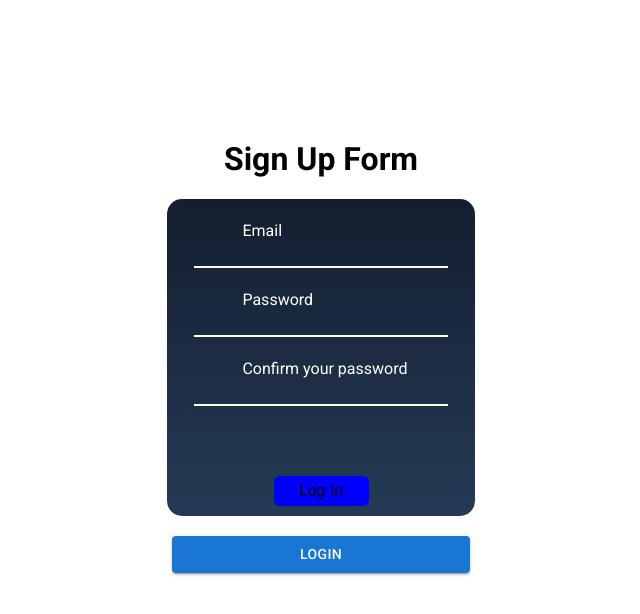
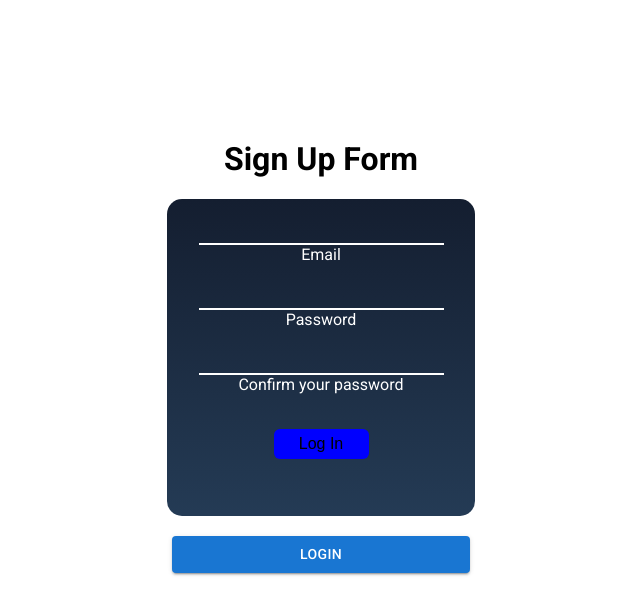
Before and after one commit to Vsord/React-fullApp, a React (Create React App) app: page /signup in a window 1280 px wide. Shown: the top 614 px of the page, without its empty margins (319-959 px from the left). Built offline with nearby package versions, Linux system fonts and the light colour scheme.

Commit message:
SU-4252: localStorage added, refactoring done

```diff
--- a/src/components/Dashboard/Dashboard.module.scss
+++ b/src/components/Dashboard/Dashboard.module.scss
@@ -1,3 +1,4 @@
 .dashboard_block {
     margin: 0 auto;
+    width: 253px;
 }
--- a/src/components/Form/Form.jsx
+++ b/src/components/Form/Form.jsx
@@ -1,30 +1,41 @@
-import { React, useState } from "react";
+import { React, useState, useEffect } from "react";
 import styles from "./Form.module.scss";
 import { useFormik } from "formik";
 import { NavLink } from "react-router-dom";
-import schema from "../../schema/validationSchema";
 import Button from "@mui/material/Button";
-import { boolean } from "yup/lib/locale";
+import * as yup from "yup";
 
 const Form = (props) => {
-  const [formData, setFormData] = useState();
+  const [formData, setFormData] = useState(() => {
+    const localData = localStorage.getItem("formData");
+    return localData ? JSON.parse(localData) : [];
+  });
+
+  useEffect(() => {
+    localStorage.setItem("formData", JSON.stringify(formData));
+  }, [formData]);
+
   const formik = useFormik({
     initialValues: {
       email: "",
       password: "",
-      ...(props.isSignUp ? { passwordConfirmation: "" } : null),
+      ...(props.isSignUp ? { passwordConfirmation: "" } : {}),
     },
     onSubmit: (values) => {
       console.log(values);
-      setFormData(JSON.stringify(values));
+      setFormData(values);
     },
-    validationSchema: schema,
+    validationSchema: yup.object().shape({
+      email: yup.string().email("Invalid email").required("Required"),
+      password: yup.string().min(6, "Too short").required("Required"),
+      passwordConfirmation: props.isSignUp
+        ? yup
+            .string()
+            .oneOf([yup.ref("password"), null], "Passwords must match")
+            .required("Required")
+        : null,
+    }),
   });
-
-  Form.propTypes = {
-    isSignUp: boolean,
-  };
-
   return (
     <>
       <form className={styles.form_block} onSubmit={formik.handleSubmit}>
--- a/src/components/Form/Form.module.scss
+++ b/src/components/Form/Form.module.scss
@@ -10,14 +10,6 @@ input:focus ~ label {
 .form_password_error,
 .form_password_confirmation_error {
     color: red;
-    position: absolute;
-    bottom: 30px;
-    left: 265px;
-}
-
-.form_password_confirmation {
-    color: red;
-    position: absolute;
 }
 
 .form_block {
@@ -27,22 +19,15 @@ input:focus ~ label {
     height: 317px;
     text-align: center;
     border-radius: 15px;
-    position: relative;
-
-    .form_email,
-    .form_password,
-    .form_password_confirmation {
-        position: relative;
-    }
 
     .form_button {
-        margin-top: 50px;
         width: 95px;
         height: 30px;
         border-radius: 6px;
         border: none;
         background-color: blue;
         font-size: 16px;
+        margin-top: 15px;
     }
 
     .form_button:active {
@@ -50,24 +35,21 @@ input:focus ~ label {
     }
 
     label {
-        position: absolute;
         color: #fff;
         font-size: 16px;
-        left: 75px;
-        top: 22px;
         z-index: 1000000;
     }
 
     input {
-        height: 20px;
-        width: 250px;
         border: none;
         border-bottom: 2px solid #fff;
         background: transparent;
         color: #fff;
         outline: none;
         font-size: 17px;
-        margin-top: 45px;
+        display: block;
+        margin: 0 auto;
+        padding: 12px;
     }
 
 }
--- a/src/components/Sidebar/Sidebar.module.scss
+++ b/src/components/Sidebar/Sidebar.module.scss
@@ -18,4 +18,5 @@ a:hover {
     background: linear-gradient(#141e30, #243b55);
     width: 16%;
     text-align: center;
+    float: left;
 }
--- a/src/components/SignUp/SignUp.jsx
+++ b/src/components/SignUp/SignUp.jsx
@@ -2,7 +2,7 @@ import React from "react";
 import styles from "./SignUp.module.scss";
 import Form from "../Form/Form";
 
-const SignUp = (props) => {
+const SignUp = () => {
   return (
     <div>
       <h1>Sign Up Form</h1>
--- a/src/components/TableContent/TableContent.module.scss
+++ b/src/components/TableContent/TableContent.module.scss
@@ -1,3 +1,5 @@
 .table_block {
     margin: 0 auto;
+    width: 84%;
+    float: right;
 }
--- a/src/schema/validationSchema.js
+++ /dev/null
@@ -1,12 +0,0 @@
-import * as yup from "yup";
-
-const schema = yup.object().shape({
-  email: yup.string().email("Invalid email").required("Required"),
-  password: yup.string().min(6, "Too short").required("Required"),
-  passwordConfirmation: yup
-    .string()
-    .oneOf([yup.ref("password"), null], "Passwords must match")
-    .required("Required"),
-});
-
-export default schema;
```
Also changed, not shown: .eslintrc.json.
